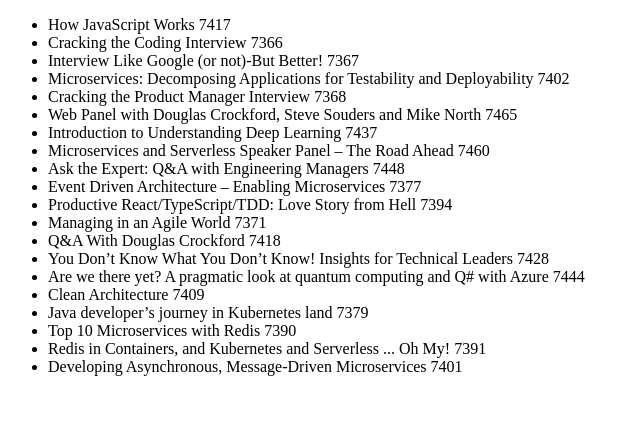
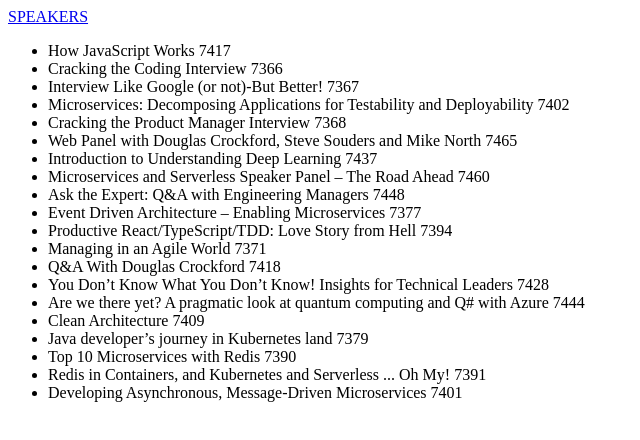
Before and after one commit to GeertHuls/react-ssr-nextjs, a Next.js app: page /sessions in a window 1280 px wide. Shown: the top 440 px of the page, without its empty margins (0-640 px from the left). Built offline with nearby package versions, Linux system fonts and the light colour scheme; data requests are answered from the project's data file.

Commit message:
Add client side links to speakers and sessions pages

```diff
--- a/pages/index.js
+++ b/pages/index.js
@@ -1,5 +1,6 @@
 import React from 'react';
 import axios from 'axios';
+import Link from 'next/link';
 
 class Index extends React.Component {
 
@@ -39,6 +40,10 @@
 
     render() {
         return (
+            <div>
+                <Link href='/sessions'>
+                    <a>SESSIONS</a>
+                </Link>
                 <ul>
                     {this.state.speakerData.map((speaker) =>
                         <li key={speaker.id}>
@@ -46,6 +51,7 @@
                         </li>
                     )}
                 </ul>
+            </div>
         )
     }
 }
--- a/pages/sessions.js
+++ b/pages/sessions.js
@@ -1,5 +1,6 @@
 import React from 'react';
 import axios from 'axios';
+import Link from 'next/link';
 
 class Index extends React.Component {
 
@@ -40,6 +41,10 @@
 
     render() {
         return (
+            <div>
+                <Link href='/'>
+                <a>SPEAKERS</a>
+                </Link>
 
                 <ul>
                     {this.state.sessionData.map((session) =>
@@ -48,6 +53,7 @@
                         </li>
                     )}
                 </ul>
+            </div>
         )
     }
 }
```
Lines whose indentation alone changed are shown as unchanged.
